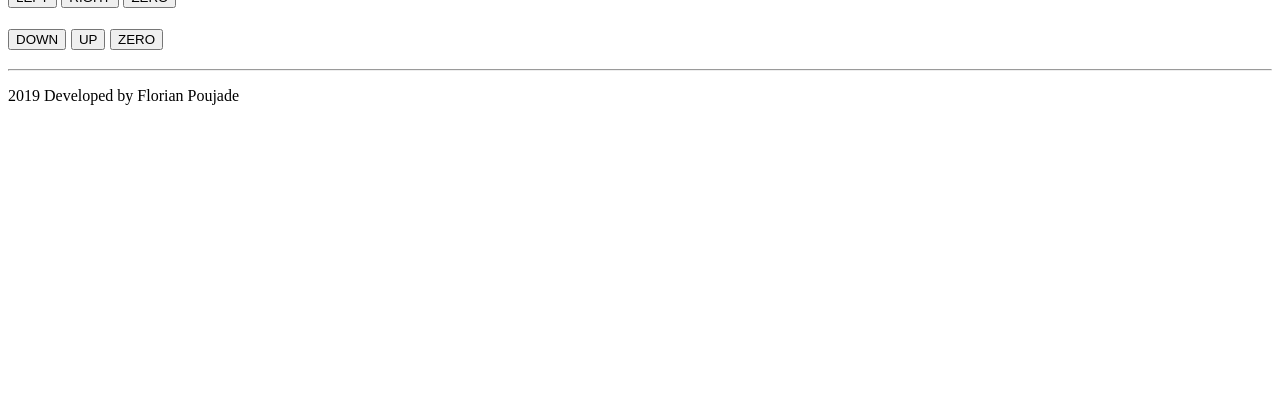
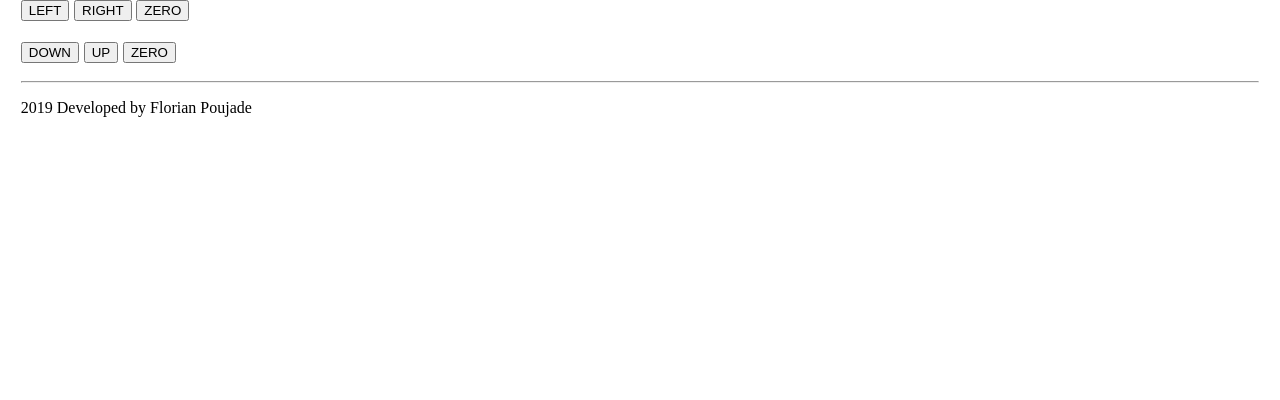
Before and after one commit to arty-hlr/kittycamera, a Flask app: page / in a window 1280 px wide. Shown: the part 400-800 px from the top of the page. Run offline with Flask 2, Linux system fonts and the light colour scheme; the visitor is signed in with stand-in values (Sample User, id 1).

Commit message:
v1 changed to default

```diff
--- a/static/style.css
+++ b/static/style.css
@@ -1,6 +1,6 @@
 body{
-    background: blue;
-    color: yellow;
+    background: white;
+    color: black;
     padding:1%;
-    text-align: center;
+    text-align: left;
 }
--- a/templates/index.html
+++ b/templates/index.html
@@ -1,7 +1,7 @@
 <html>
     <head>
         <title>Live streaming</title>
-        <link rel="stylesheet" href'../static/style.css'/>
+        <link rel="stylesheet" href='../static/style.css'/>
     </head>
     <body>
         <h1>Kitty surveillance live streaming</h1>
```
